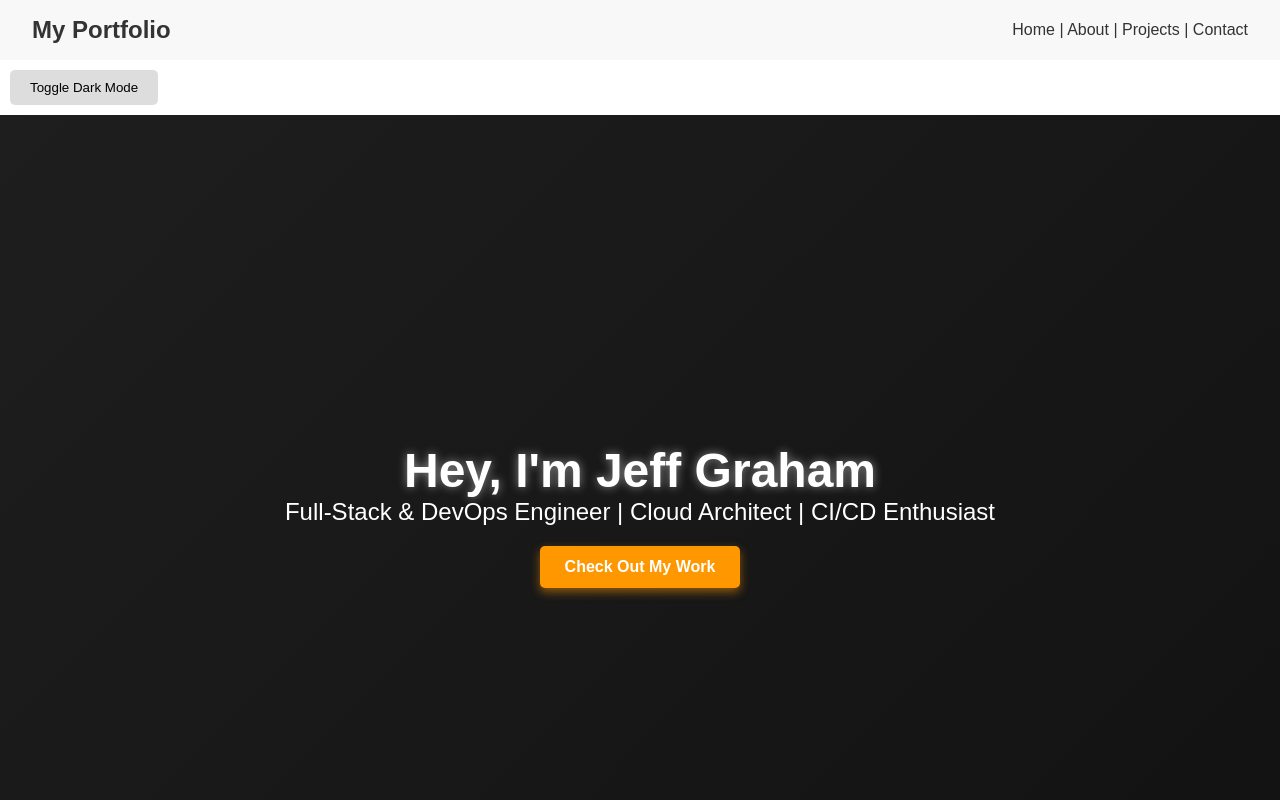
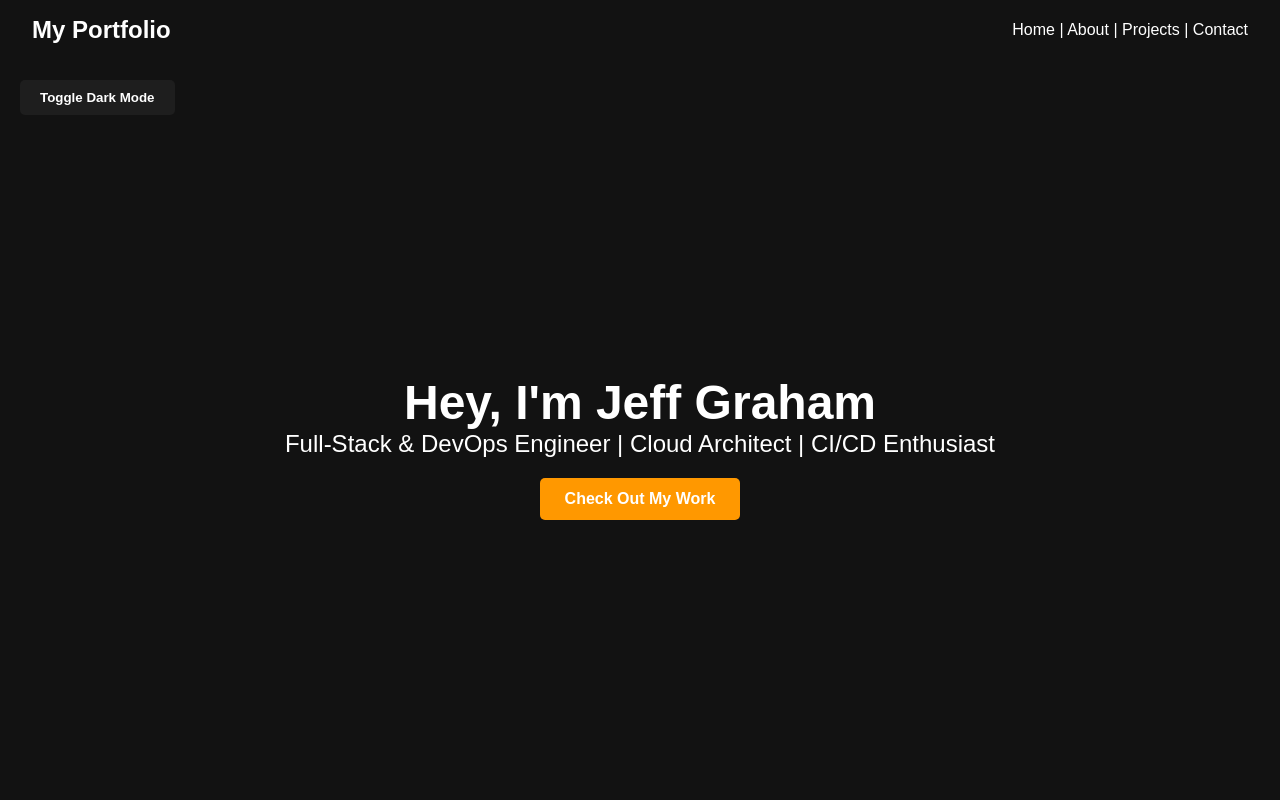
Before and after one commit to jeffgrahamcodes/portfolio-react, a React (Create React App) app: page / in a window 1280 px wide. Shown: the top 800 px of the page. Built offline with nearby package versions, Linux system fonts and the light colour scheme.

Commit message:
fixed positioning

```diff
--- a/src/App.js
+++ b/src/App.js
@@ -1,48 +1,24 @@
 // App.js
-import React, { useState } from 'react';
+import React from 'react';
 import {
   BrowserRouter as Router,
   Route,
   Routes,
 } from 'react-router-dom';
-import { ThemeProvider } from 'styled-components';
+import { ThemeProviderWrapper } from './context/ThemeContext';
 import { GlobalStyles } from './styles/GlobalStyles';
 import Navbar from './components/Navbar';
-import DarkModeToggle from './components/DarkModeToggle';
 import Home from './pages/Home';
 import About from './pages/About';
 import Projects from './pages/Projects';
 import Contact from './pages/Contact';
 
-const lightTheme = {
-  body: '#ffffff',
-  text: '#333',
-  navBackground: '#f8f8f8',
-  toggleBackground: '#ddd',
-  toggleText: '#000',
-};
-
-const darkTheme = {
-  body: '#333',
-  text: '#ffffff',
-  navBackground: '#222',
-  toggleBackground: '#444',
-  toggleText: '#fff',
-};
-
 function App() {
-  const [theme, setTheme] = useState(lightTheme);
-
-  const toggleTheme = () => {
-    setTheme(theme === lightTheme ? darkTheme : lightTheme);
-  };
-
   return (
-    <ThemeProvider theme={theme}>
+    <ThemeProviderWrapper>
       <GlobalStyles />
       <Router>
         <Navbar />
-        <DarkModeToggle toggleTheme={toggleTheme} />
         <Routes>
           <Route path="/" element={<Home />} />
           <Route path="/about" element={<About />} />
@@ -50,7 +26,7 @@ function App() {
           <Route path="/contact" element={<Contact />} />
         </Routes>
       </Router>
-    </ThemeProvider>
+    </ThemeProviderWrapper>
   );
 }
 
--- a/src/components/DarkModeToggle.js
+++ b/src/components/DarkModeToggle.js
@@ -1,18 +1,27 @@
-// components/DarkModeToggle.js
-import React, { useState } from 'react';
+import React, { useContext } from 'react';
 import styled from 'styled-components';
+import { ThemeContext } from '../context/ThemeContext';
 
 const ToggleButton = styled.button`
-  background: ${({ theme }) => theme.toggleBackground};
-  color: ${({ theme }) => theme.toggleText};
+  background: ${({ theme }) => theme.cardBackground};
+  color: ${({ theme }) => theme.text};
   border: none;
   padding: 10px 20px;
   cursor: pointer;
   border-radius: 5px;
-  margin: 10px;
+  margin: 20px;
+  font-weight: bold;
+  transition: all 0.3s ease;
+
+  &:hover {
+    background: ${({ theme }) => theme.text};
+    color: ${({ theme }) => theme.background};
+  }
 `;
 
-const DarkModeToggle = ({ toggleTheme }) => {
+const DarkModeToggle = () => {
+  const { toggleTheme } = useContext(ThemeContext);
+
   return (
     <ToggleButton onClick={toggleTheme}>
       Toggle Dark Mode
--- /dev/null
+++ b/src/context/ThemeContext.js
@@ -0,0 +1,36 @@
+import { createContext, useState } from 'react';
+import { ThemeProvider } from 'styled-components';
+
+// Define Light & Dark Themes
+const lightTheme = {
+  background: '#ffffff',
+  text: '#121212',
+  cardBackground: '#f8f8f8',
+};
+
+const darkTheme = {
+  background: '#121212',
+  text: '#ffffff',
+  cardBackground: '#1e1e1e',
+};
+
+// Create Context
+export const ThemeContext = createContext();
+
+export const ThemeProviderWrapper = ({ children }) => {
+  const [theme, setTheme] = useState('dark'); // Default to dark mode
+
+  const toggleTheme = () => {
+    setTheme(theme === 'dark' ? 'light' : 'dark');
+  };
+
+  return (
+    <ThemeContext.Provider value={{ theme, toggleTheme }}>
+      <ThemeProvider
+        theme={theme === 'dark' ? darkTheme : lightTheme}
+      >
+        {children}
+      </ThemeProvider>
+    </ThemeContext.Provider>
+  );
+};
--- a/src/pages/Home.js
+++ b/src/pages/Home.js
@@ -1,24 +1,27 @@
 import React from 'react';
 import TechStack from '../components/TechStack';
 import Projects from '../components/Projects';
+import DarkModeToggle from '../components/DarkModeToggle';
 import styled from 'styled-components';
 import { motion } from 'framer-motion';
+import { GlobalStyles } from '../styles/GlobalStyles';
 
 const HeroContainer = styled.div`
   display: flex;
   flex-direction: column;
   align-items: center;
-  justify-content: center;
-  height: 100vh;
-  background: linear-gradient(135deg, #1e1e1e, #121212);
-  color: #fff;
+  height: 100vh; /* Full viewport height */
+  width: 100vw; /* Full viewport width */
   text-align: center;
+  background: ${({ theme }) => theme.background};
+  color: ${({ theme }) => theme.text};
+  position: relative;
+  margin-top: 30vh;
 `;
 
 const Title = styled(motion.h1)`
   font-size: 3rem;
   font-weight: 700;
-  text-shadow: 0px 0px 10px rgba(255, 255, 255, 0.5);
 `;
 
 const Subtitle = styled(motion.p)`
@@ -35,12 +38,13 @@ const CTA = styled(motion.a)`
   font-weight: bold;
   margin-top: 20px;
   cursor: pointer;
-  box-shadow: 0px 4px 10px rgba(255, 152, 0, 0.5);
 `;
 
 const Home = () => {
   return (
     <>
+      <GlobalStyles />
+      <DarkModeToggle />
       <HeroContainer>
         <Title
           initial={{ opacity: 0, y: -20 }}
--- a/src/styles/GlobalStyles.js
+++ b/src/styles/GlobalStyles.js
@@ -1,4 +1,3 @@
-// styles/GlobalStyles.js
 import { createGlobalStyle } from 'styled-components';
 
 export const GlobalStyles = createGlobalStyle`
@@ -6,17 +5,26 @@ export const GlobalStyles = createGlobalStyle`
     margin: 0;
     padding: 0;
     box-sizing: border-box;
-  }
+    transi
+
+    html, body {
+      height: 100%;
+      width: 100%;
+      overflow-x: hidden;
+    }
 
   body {
+    display: flex;
+    flex-direction: column;
+    align-items: center;
+    justify-content: center; /* Ensures the body itself is centered */
+    background: ${({ theme }) => theme.background};
+    color: ${({ theme }) => theme.text};
     font-family: 'Poppins', sans-serif;
-    background: ${({ theme }) => theme.body};
-    color: ${({ theme }) => theme.text};
-    transition: all 0.3s linear;
   }
 
   a {
     text-decoration: none;
-    color: inherit;
+    color: ${({ theme }) => theme.text};
   }
 `;
```
